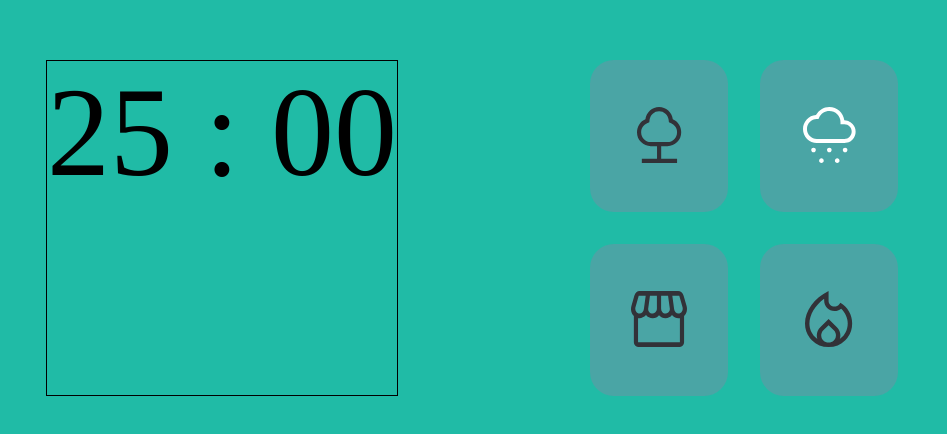
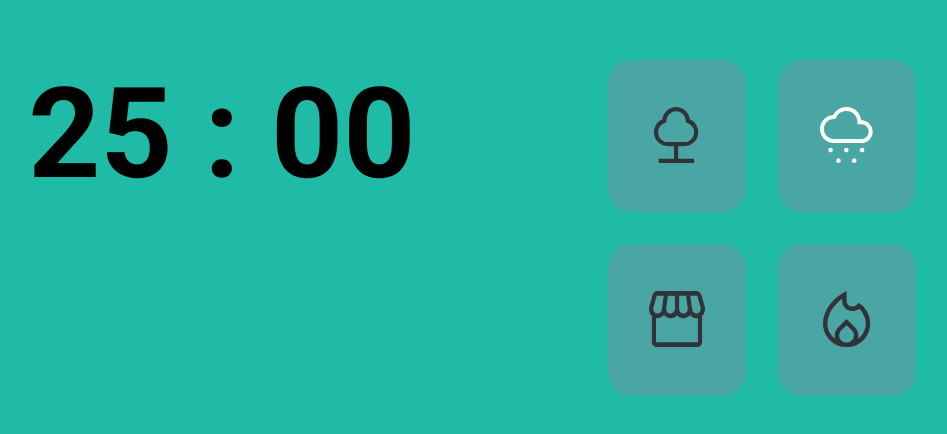
Before and after one commit to htzxd/challendeTimer, a plain HTML site: page index.html in a window 1280 px wide. Shown: the part 172-606 px from the top of the page, without its empty margins (168-1115 px from the left). Drawn offline with Linux system fonts and the light colour scheme.

Commit message:
finishing styling

```diff
--- a/index.html
+++ b/index.html
@@ -3,9 +3,12 @@
 <head>
   <meta charset="UTF-8">
   <meta name="viewport" content="width=device-width, initial-scale=1.0">
+  <link rel="preconnect" href="https://fonts.googleapis.com">
+  <link rel="preconnect" href="https://fonts.gstatic.com" crossorigin>
   <script src="https://unpkg.com/@phosphor-icons/web"></script>
   <link rel="shortcut icon" href="assets/timer.svg" type="image/x-svg">
   <link rel="stylesheet" href="./style/style.css">
+  <link href="https://fonts.googleapis.com/css2?family=Roboto:ital,wght@0,100;0,300;0,400;0,500;0,700;0,900;1,100;1,300;1,400;1,500;1,700;1,900&display=swap" rel="stylesheet">
   <title>Focus Timer </title>
 </head>
 <body>
--- a/style/controls.css
+++ b/style/controls.css
@@ -1,10 +1,13 @@
 #controls {
   font-size: 12.6rem;
-  border: 1px solid;
   text-align: center;
+  font-family: 'Roboto', sans-serif;
+  font-weight: bold;
 
   button {
     background: transparent;
     border: none;
+    cursor: pointer;
+    font-size: 6rem;
   }
 }
```
